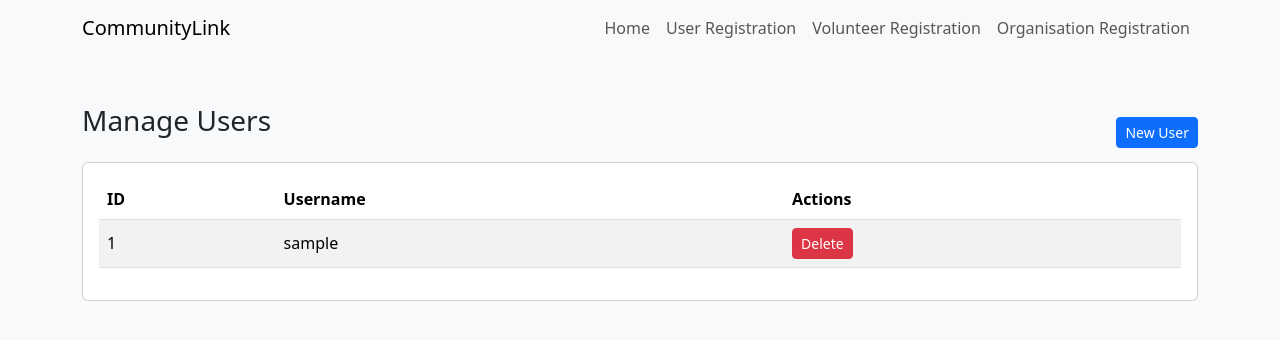
After one commit to JesterMug/community-link-web, a PHP site: page /public/users/view.php in a window 1280 px wide. The commit adds this page. Shown: the top 340 px of the page. Run offline with PHP 8.4, Linux system fonts and the light colour scheme; tables that the repository leaves empty hold one stand-in row (values such as "Sample post").

Commit message:
- Created webpages for list of users and adding users, and added them to navbar.php. - Created action for deleting user in user list. - Modified User.php to include functions delete and get list of all users by id ascending order.

```diff
--- a/classes/User.php
+++ b/classes/User.php
@@ -17,9 +17,21 @@ class User extends Model
     public static function create(string $username, string $plainPassword): int
     {
         $hash = password_hash($plainPassword, PASSWORD_DEFAULT);
-        $st = self::$pdo->prepare("INSERT INTO Users (username, password) VALUES (?, ?)");
+        $st = self::$pdo->prepare("INSERT INTO user (username, password) VALUES (?, ?)");
         $st->execute([$username, $hash]);
         return (int)self::$pdo->lastInsertId();
+    }
+
+    public static function delete(int $id): bool
+    {
+      $st = self::$pdo->prepare("DELETE FROM user WHERE user_id=?");
+      return $st->execute([$id]);
+    }
+
+    public static function all(): array
+    {
+      $st = self::$pdo->query("SELECT user_id, username FROM user ORDER BY user_id ASC");
+      return $st->fetchAll(PDO::FETCH_ASSOC);
     }
 
     public static function authenticate(string $username, string $plainPassword): ?User
--- a/partials/navbar.php
+++ b/partials/navbar.php
@@ -15,6 +15,11 @@
                     <a class="nav-link" href="/Lab03_Group05/">Home</a>
                 </li>
 
+                <!-- User Registration -->
+                <li class="nav-item">
+                  <a class="nav-link" href="/Lab03_Group05/public/users/view.php">User Registration</a>
+                </li>
+
                 <!-- Volunteer Registration -->
                 <li class="nav-item">
                     <a class="nav-link" href="/Lab03_Group05/public/volunteers/register.php">Volunteer Registration</a>
--- /dev/null
+++ b/public/users/view.php
@@ -0,0 +1,94 @@
+<?php
+require_once __DIR__ . '/../../db_connection.php';
+require_once __DIR__ . '/../../classes/User.php';
+/**
+ * @var string $db_hostname
+ * @var string $db_name
+ * @var string $db_username
+ * @var string $db_password
+ */
+$dsn = "mysql:host=$db_hostname;dbname=$db_name";
+$dbh = new PDO($dsn, "$db_username", "$db_password");
+Model::setPDO($dbh);
+
+$errors = [];
+$success = null;
+
+// Delete user
+if (isset($_GET['delete'])) {
+  $deleteId = (int) $_GET['delete'];
+  if (User::delete($deleteId)) {
+    $success = "User deleted successfully.";
+  } else {
+    $errors[] = "Error deleting user.";
+  }
+}
+
+//Get users
+$users = User::all();
+?>
+
+<!doctype html>
+<html lang="en">
+<head>
+  <meta charset="utf-8">
+  <meta name="viewport" content="width=device-width, initial-scale=1">
+  <title>View Users · CommunityLink</title>
+  <link href="https://cdn.jsdelivr.net/npm/bootstrap@5.3.3/dist/css/bootstrap.min.css" rel="stylesheet">
+</head>
+<body class="bg-light">
+
+<?php require_once __DIR__ . '/../../partials/navbar.php'; ?>
+
+<main class="container my-5">
+  <div class="col d-flex justify-content-between align-items-center">
+    <h1 class="h3 mb-4">Manage Users</h1>
+    <a href="add.php" class="btn btn-sm btn-primary">New User</a>
+  </div>
+
+  <?php if ($success): ?>
+    <div class="alert alert-success"><?= htmlspecialchars($success) ?></div>
+  <?php endif; ?>
+  <?php if ($errors): ?>
+    <div class="alert alert-danger">
+      <?php foreach ($errors as $err): ?>
+        <div><?= htmlspecialchars($err) ?></div>
+      <?php endforeach; ?>
+    </div>
+  <?php endif; ?>
+
+  <!-- User list -->
+  <div class="card">
+    <div class="card-body">
+      <table class="table table-striped align-middle">
+        <thead>
+        <tr>
+          <th>ID</th>
+          <th>Username</th>
+          <th>Actions</th>
+        </tr>
+        </thead>
+        <tbody>
+        <?php if (!$users): ?>
+          <tr><td colspan="3">No users found.</td></tr>
+        <?php else: ?>
+          <?php foreach ($users as $u): ?>
+            <tr>
+              <td><?= htmlspecialchars($u['user_id']) ?></td>
+              <td><?= htmlspecialchars($u['username']) ?></td>
+              <td>
+                <a href="?delete=<?= $u['user_id'] ?>"
+                   class="btn btn-sm btn-danger"
+                   onclick="return confirm('Delete this user?')">
+                  Delete
+                </a>
+              </td>
+            </tr>
+          <?php endforeach; ?>
+        <?php endif; ?>
+        </tbody>
+      </table>
+    </div>
+  </div>
+
+</main>
```
Also changed, not shown: public/users/add.php (added, +80 -0 lines).
